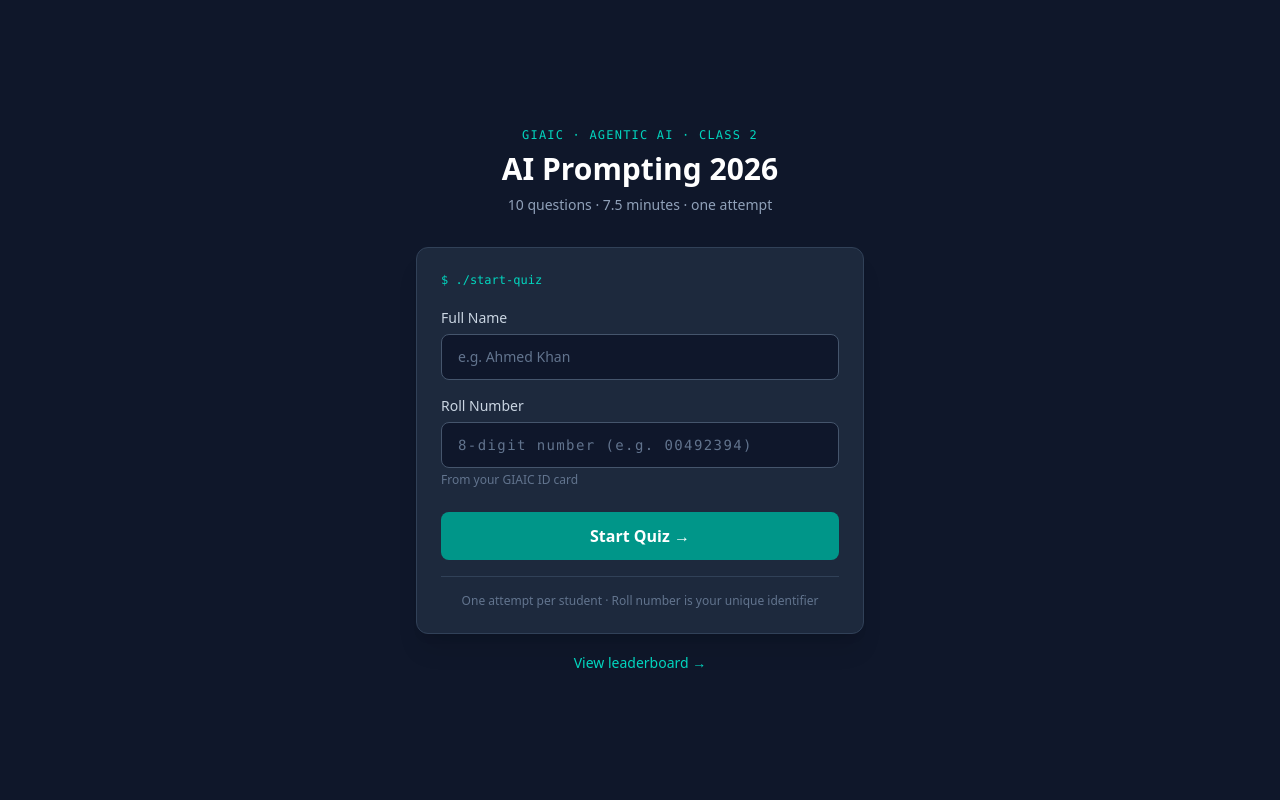
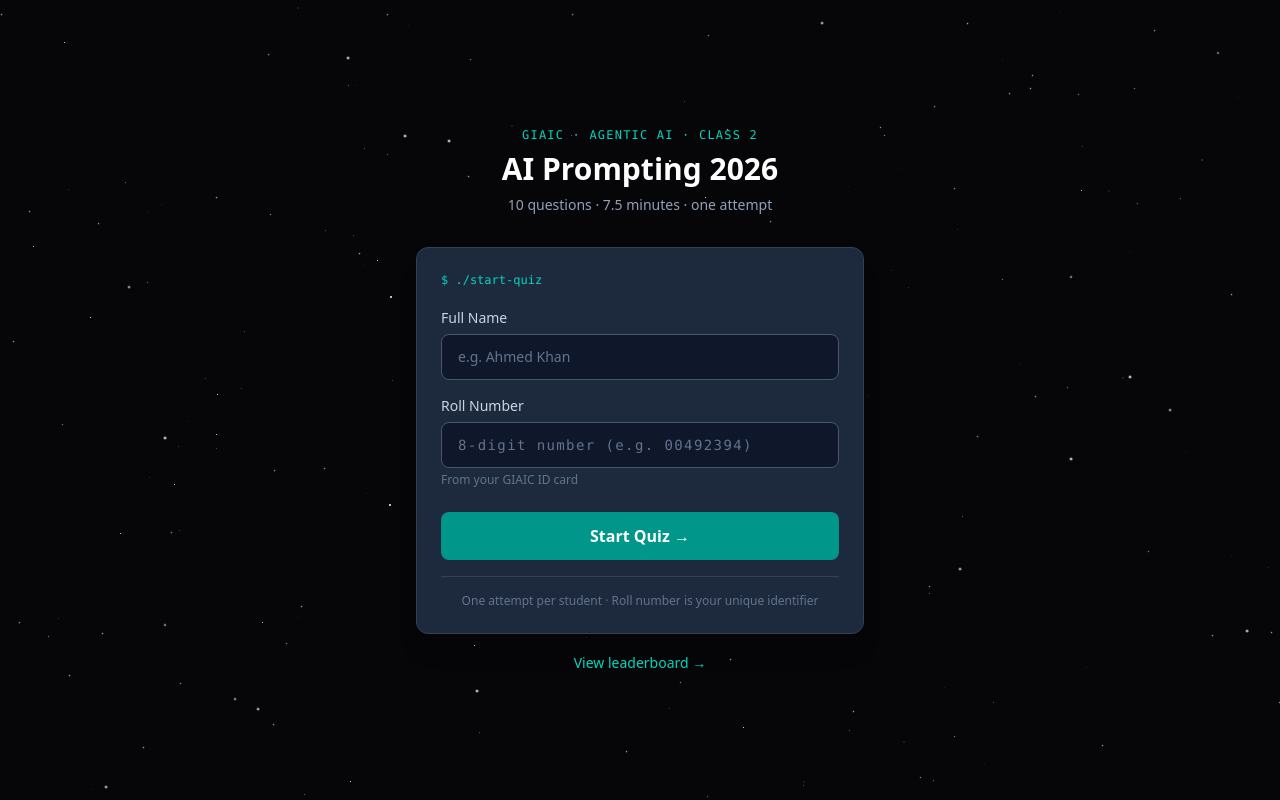
Before and after one commit to hifzazafar17/friday-Prompting-quiz, a Next.js app: page / in a window 1280 px wide. Built offline with nearby package versions, Linux system fonts and the light colour scheme.

Commit message:
feat: true black + animated stars background

```diff
--- /dev/null
+++ b/app/StarField.tsx
@@ -0,0 +1,48 @@
+'use client'
+import { useEffect, useState } from 'react'
+
+interface Star {
+  id: number
+  x: number
+  y: number
+  size: number
+  delay: number
+  duration: number
+}
+
+export default function StarField() {
+  const [stars, setStars] = useState<Star[]>([])
+
+  useEffect(() => {
+    setStars(
+      Array.from({ length: 200 }, (_, i) => ({
+        id: i,
+        x: Math.random() * 100,
+        y: Math.random() * 100,
+        size: i < 170 ? 1 : 2,
+        delay: Math.random() * 6,
+        duration: 2.5 + Math.random() * 4,
+      }))
+    )
+  }, [])
+
+  return (
+    <div style={{
+      position: 'fixed', inset: 0, overflow: 'hidden',
+      pointerEvents: 'none', zIndex: 0,
+    }}>
+      {stars.map(star => (
+        <div key={star.id} style={{
+          position: 'absolute',
+          left: `${star.x}%`,
+          top: `${star.y}%`,
+          width: `${star.size}px`,
+          height: `${star.size}px`,
+          borderRadius: '50%',
+          backgroundColor: '#ffffff',
+          animation: `twinkle ${star.duration}s ${star.delay}s infinite ease-in-out`,
+        }}/>
+      ))}
+    </div>
+  )
+}
--- a/app/globals.css
+++ b/app/globals.css
@@ -4,7 +4,7 @@
 @source "../lib/**/*.{tsx,ts,jsx,js}";
 
 html, body {
-  background: #0F172A;
+  background: #060608;
   color: #F1F5F9;
   margin: 0;
   padding: 0;
@@ -12,8 +12,13 @@ html, body {
   -webkit-font-smoothing: antialiased;
 }
 ::-webkit-scrollbar { width: 6px; }
-::-webkit-scrollbar-track { background: #0F172A; }
+::-webkit-scrollbar-track { background: #060608; }
 ::-webkit-scrollbar-thumb { background: #334155; border-radius: 3px; }
+
+@keyframes twinkle {
+  0%, 100% { opacity: 0.1; transform: scale(1); }
+  50%       { opacity: 0.9; transform: scale(1.3); }
+}
 @keyframes pop-in {
   0%   { transform: scale(0.97); opacity: 0.7; }
   100% { transform: scale(1);    opacity: 1; }
--- a/app/layout.tsx
+++ b/app/layout.tsx
@@ -1,5 +1,6 @@
 import type { Metadata } from 'next'
 import './globals.css'
+import StarField from './StarField'
 
 export const metadata: Metadata = {
   title: 'GIAIC Quiz — AI Prompting 2026',
@@ -9,7 +10,12 @@ export const metadata: Metadata = {
 export default function RootLayout({ children }: { children: React.ReactNode }) {
   return (
     <html lang="en">
-      <body>{children}</body>
+      <body>
+        <StarField />
+        <div style={{ position: 'relative', zIndex: 1 }}>
+          {children}
+        </div>
+      </body>
     </html>
   )
 }
--- a/app/leaderboard/page.tsx
+++ b/app/leaderboard/page.tsx
@@ -11,7 +11,7 @@ const TIER_CONFIG = {
     range: '10/10 →',
     message: 'git commit -m "Perfect score. No bugs found."',
     color: 'text-yellow-300',
-    bg: 'bg-yellow-950',
+    bg: 'bg-yellow-900',
     border: 'border-yellow-700',
   },
   good: {
@@ -19,24 +19,24 @@ const TIER_CONFIG = {
     range: '7-9/10 →',
     message: 'Build successful with warnings.',
     color: 'text-green-400',
-    bg: 'bg-green-950',
-    border: 'border-green-800',
+    bg: 'bg-green-900',
+    border: 'border-green-700',
   },
   mid: {
     heading: 'Keep Up',
     range: '4-6/10 →',
     message: 'Merge conflicts detected.',
-    color: 'text-orange-400',
-    bg: 'bg-orange-950',
-    border: 'border-orange-800',
+    color: 'text-orange-300',
+    bg: 'bg-orange-900',
+    border: 'border-orange-700',
   },
   low: {
     heading: 'Work Hard',
     range: '0-3/10 →',
     message: 'npm install brain --save && retry',
-    color: 'text-red-400',
-    bg: 'bg-red-950',
-    border: 'border-red-800',
+    color: 'text-red-300',
+    bg: 'bg-red-900',
+    border: 'border-red-700',
   },
 }
 
@@ -133,7 +133,7 @@ export default function LeaderboardPage() {
                       <div className={`${cfg.bg} border ${cfg.border} rounded-t-xl px-4 py-4`}>
                         <h2 className={`text-xl font-bold ${cfg.color}`}>{cfg.heading}</h2>
                         <p className="text-slate-500 font-mono text-xs mt-0.5">{cfg.range}</p>
-                        <p className="text-slate-600 font-mono text-xs mt-2 leading-relaxed break-words">
+                        <p className="text-slate-300 font-mono text-xs mt-2 leading-relaxed break-words">
                           {cfg.message}
                         </p>
                         <div className="mt-3 pt-2.5 border-t border-slate-700/40">
```
